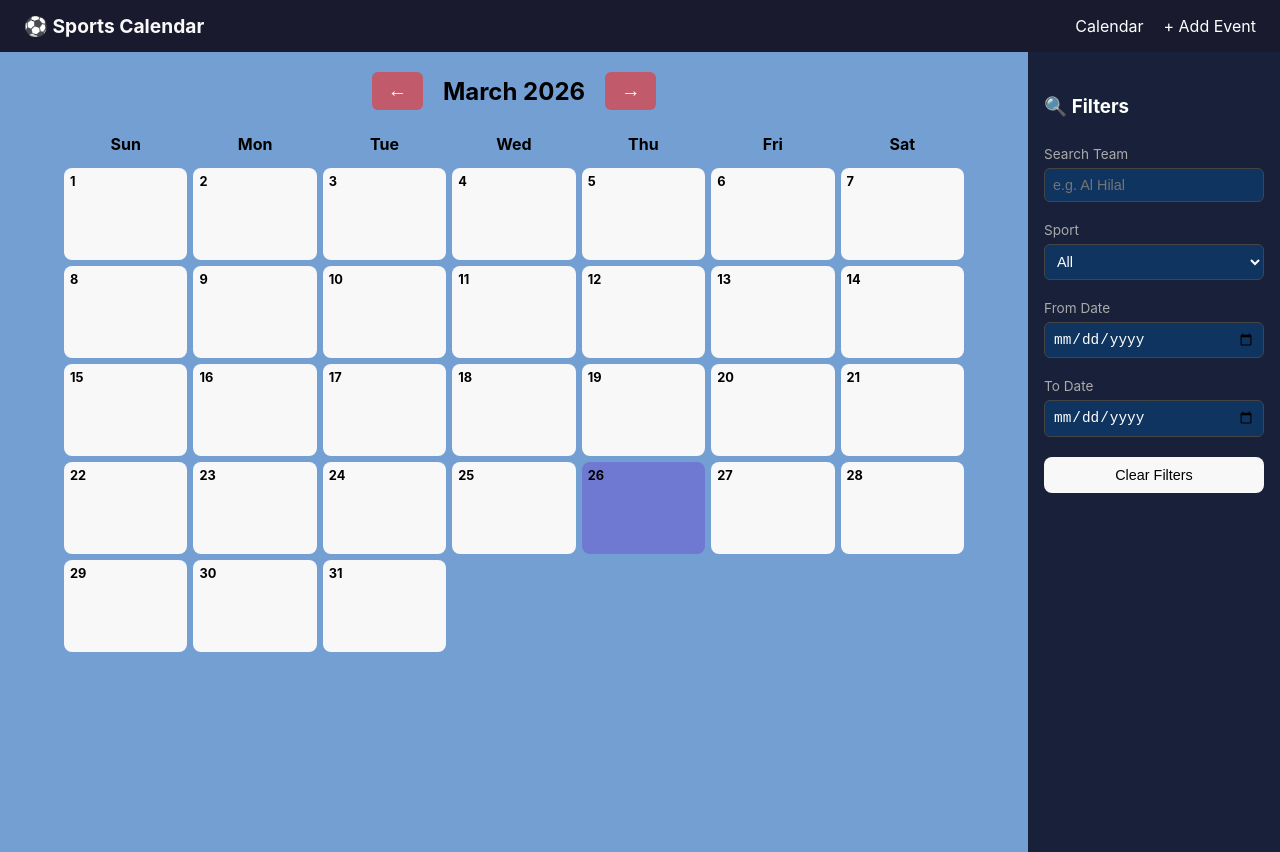
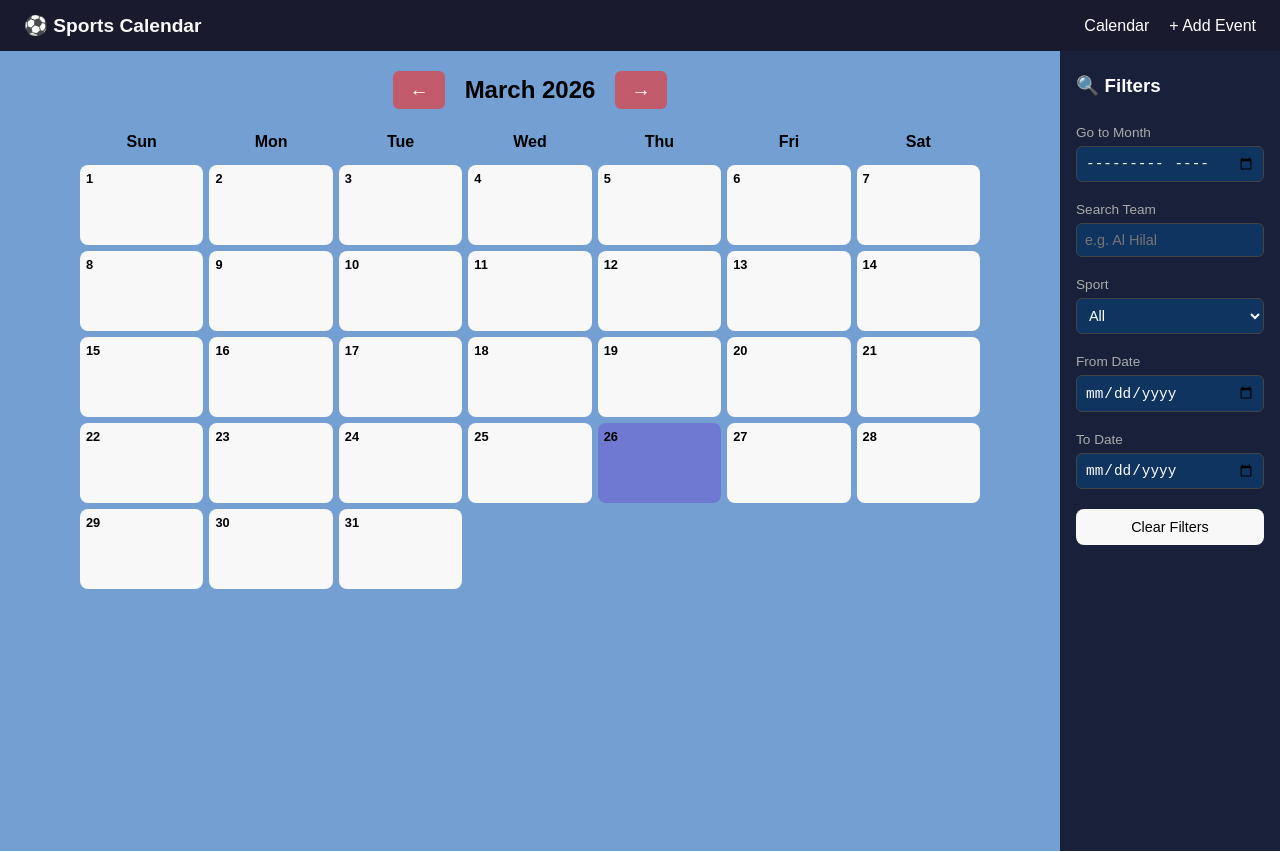
Before and after one commit to Toma22-hub/sports-calendar, a React (Create React App) app: page / in a window 1280 px wide. Built offline with nearby package versions, Linux system fonts and the light colour scheme.

Commit message:
Added search in navigation filter

```diff
--- a/src/App.css
+++ /dev/null
@@ -1,38 +0,0 @@
-.App {
-  text-align: center;
-}
-
-.App-logo {
-  height: 40vmin;
-  pointer-events: none;
-}
-
-@media (prefers-reduced-motion: no-preference) {
-  .App-logo {
-    animation: App-logo-spin infinite 20s linear;
-  }
-}
-
-.App-header {
-  background-color: #282c34;
-  min-height: 100vh;
-  display: flex;
-  flex-direction: column;
-  align-items: center;
-  justify-content: center;
-  font-size: calc(10px + 2vmin);
-  color: white;
-}
-
-.App-link {
-  color: #61dafb;
-}
-
-@keyframes App-logo-spin {
-  from {
-    transform: rotate(0deg);
-  }
-  to {
-    transform: rotate(360deg);
-  }
-}
--- a/src/components/Calendar.jsx
+++ b/src/components/Calendar.jsx
@@ -1,3 +1,4 @@
+
 import { useNavigate } from 'react-router-dom';
 import { useState } from 'react';
 import './Calendar.css';
@@ -80,9 +81,26 @@ function Calendar({ events }) {
         </div>
       </div>
 
+      {/* Sidebar */}
       <div className="sidebar">
         <h3 className="sidebar-title">🔍 Filters</h3>
 
+        {/* Go to Month */}
+        <div className="filter-group">
+          <label className="filter-label">Go to Month</label>
+          <input
+            type="month"
+            onChange={e => {
+              if (e.target.value) {
+                const [y, m] = e.target.value.split('-');
+                setCurrentDate(new Date(parseInt(y), parseInt(m) - 1, 1));
+              }
+            }}
+            className="filter-select"
+          />
+        </div>
+
+        {/* Search Team */}
         <div className="filter-group">
           <label className="filter-label">Search Team</label>
           <input
@@ -94,6 +112,7 @@ function Calendar({ events }) {
           />
         </div>
 
+        {/* Sport */}
         <div className="filter-group">
           <label className="filter-label">Sport</label>
           <select value={filterSport}
@@ -103,6 +122,7 @@ function Calendar({ events }) {
           </select>
         </div>
 
+        {/* From Date */}
         <div className="filter-group">
           <label className="filter-label">From Date</label>
           <input type="date" value={filterFrom}
@@ -110,6 +130,7 @@ function Calendar({ events }) {
             className="filter-select" />
         </div>
 
+        {/* To Date */}
         <div className="filter-group">
           <label className="filter-label">To Date</label>
           <input type="date" value={filterTo}
@@ -117,6 +138,7 @@ function Calendar({ events }) {
             className="filter-select" />
         </div>
 
+        {/* Clear Filters */}
         <button onClick={() => {
           setFilterSport('All');
           setFilterFrom('');
--- a/src/index.css
+++ b/src/index.css
@@ -1,13 +1,9 @@
-body {
+* {
   margin: 0;
-  font-family: -apple-system, BlinkMacSystemFont, 'Segoe UI', 'Roboto', 'Oxygen',
-    'Ubuntu', 'Cantarell', 'Fira Sans', 'Droid Sans', 'Helvetica Neue',
-    sans-serif;
-  -webkit-font-smoothing: antialiased;
-  -moz-osx-font-smoothing: grayscale;
+  padding: 0;
+  box-sizing: border-box;
 }
 
-code {
-  font-family: source-code-pro, Menlo, Monaco, Consolas, 'Courier New',
-    monospace;
+body {
+  font-family: Arial, sans-serif;
 }
```
